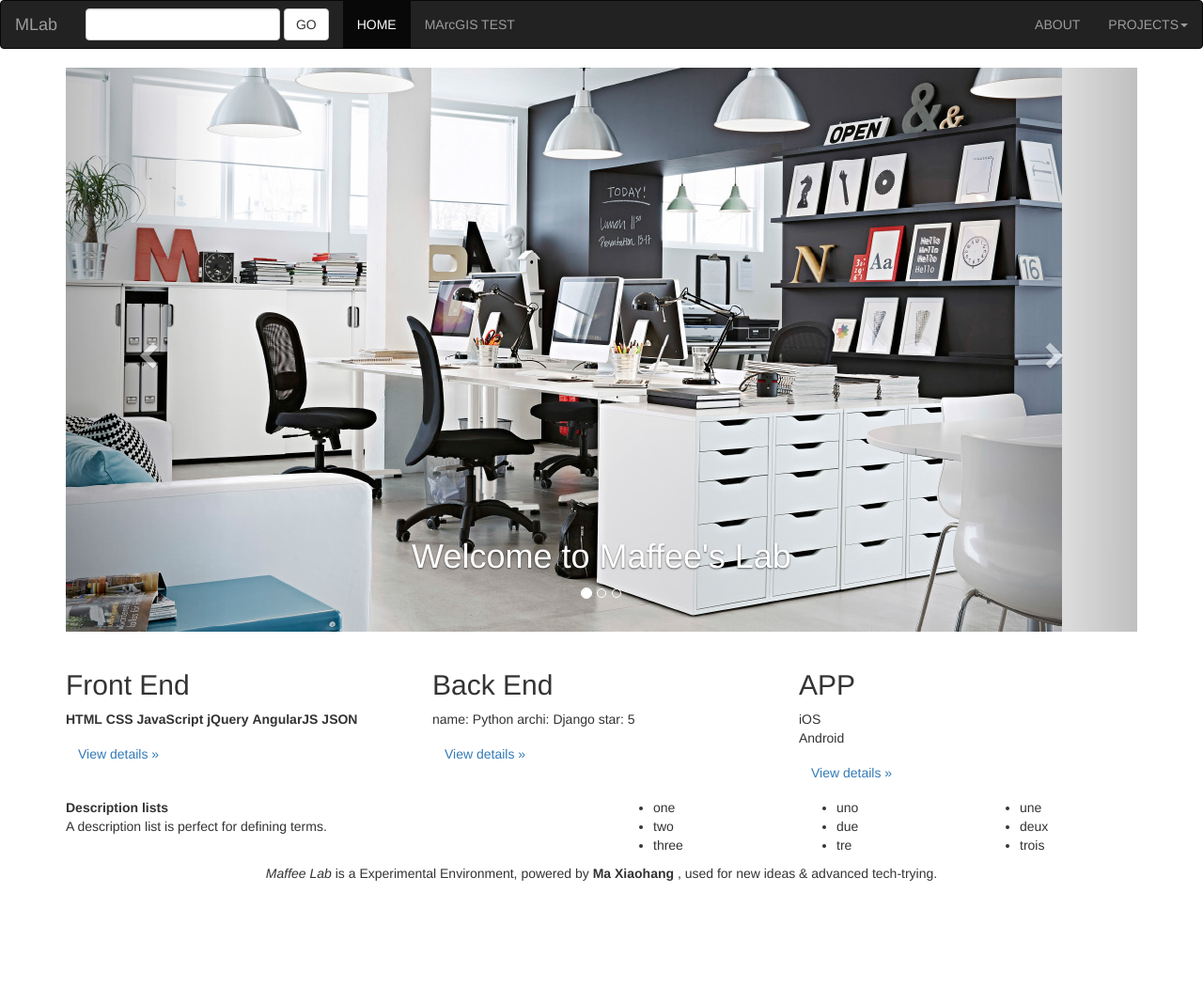
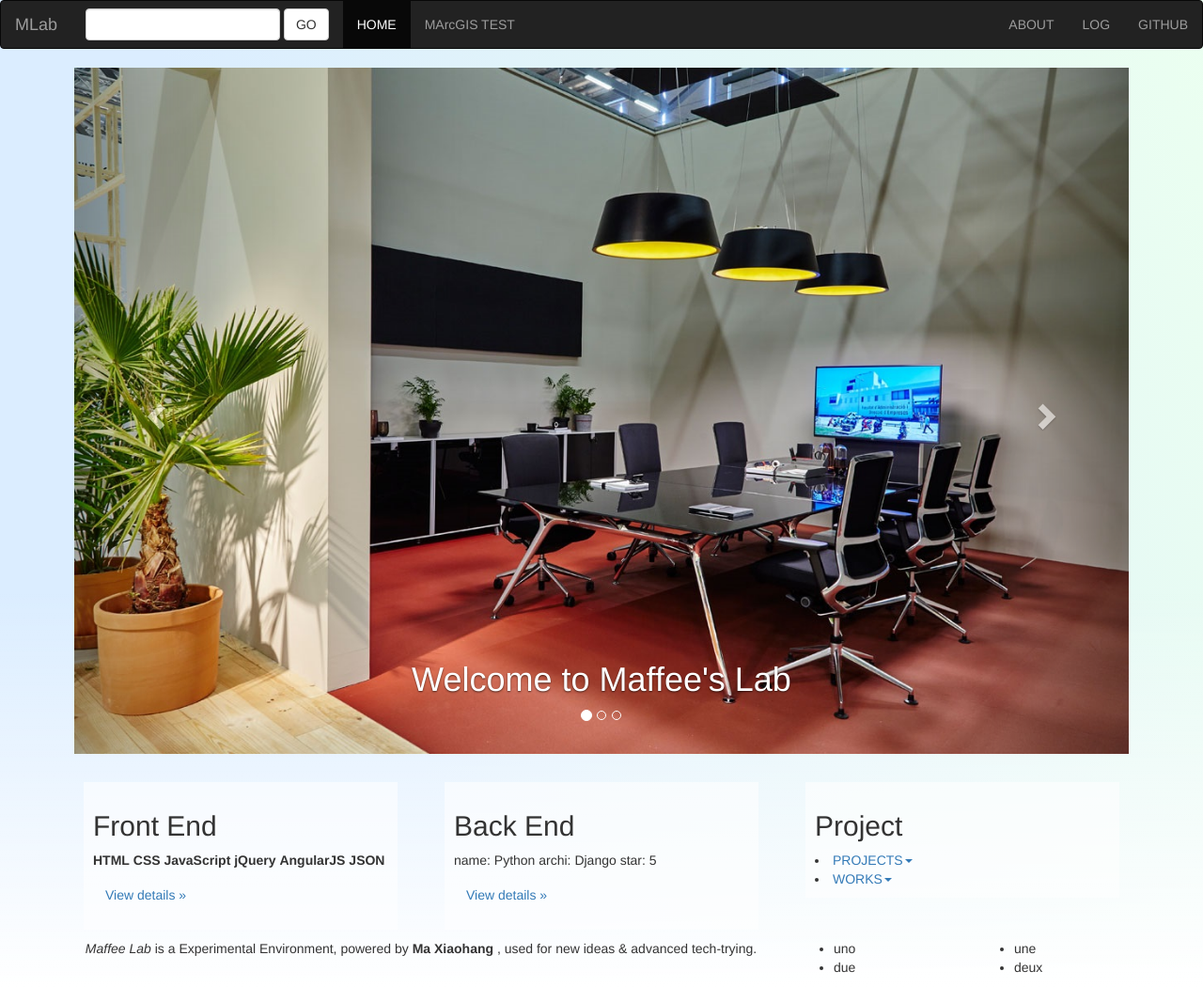
Before and after one commit to maffe008/mysite, a Django app: page / in a window 1280 px wide. Shown: the whole page at 94% size. Before the commit the page ends 937 px from the top, so only its background shows below. Run offline with Django 3.2, Linux system fonts and the light colour scheme; some libraries are stand-ins or nearby versions.

Commit message:
FE change

```diff
--- a/learn/static/css/mysite.css
+++ b/learn/static/css/mysite.css
@@ -1,19 +1,43 @@
 div#mysite{
-    background-image: linear-gradient(180deg, rgba(255,255,255,0) 60%, #fff)
+    background-image:
+            linear-gradient(180deg, rgba(255,255,255,0) 60%, #fff),
+            linear-gradient(70deg, #dbedff 32%, #ebfff0)
 
 }
-div#mysite-nav{
+.container{
+  margin-left: auto;
+  margin-right: auto;
+}
+@media (min-width: 768px) {
+  .container {
+    width: 90%;
 
+  }
 }
+@media (min-width: 992px) {
+  .container {
+    width: 90%;
+  }
+}
+@media (min-width: 1200px) {
+  .container {
+    width: 90%;
+    overflow-x: hidden;
+  }
+}
+
+
 .nav-container {
   padding-right: 0;
   padding-left: 0;
   margin-right: 0;
   margin-left: 0;
+
 }
 @media (min-width: 768px) {
   .nav-container {
     width: 100%;
+
   }
 }
 @media (min-width: 992px) {
@@ -24,6 +48,7 @@ div#mysite-nav{
 @media (min-width: 1200px) {
   .nav-container {
     width: 100%;
+    overflow-x: hidden;
   }
 }
 .nav-container-fluid {
@@ -36,3 +61,16 @@ div#mysite-nav{
   margin-right: 0;
   margin-left: 0;
 }
+
+div#footer-description {
+
+}
+div.home-info{
+  background-color: rgba(255,255,255,0.6);
+  padding: 10px;
+  margin: 10px;
+}
+
+div#footer{
+
+}
--- a/learn/templates/footer.html
+++ b/learn/templates/footer.html
@@ -1,29 +1,11 @@
 
-<div class="row clearfix">
-    <div class="col-md-6 column">
-        <dl>
-            <dt>
-                Description lists
-            </dt>
-            <dd>
-                A description list is perfect for defining terms.
-            </dd>
-        </dl>
+<div id="footer" class="row clearfix">
+    <div class="col-md-8 column" id="footer-description">
+        <p class="text-center">
+             <em>Maffee Lab</em> is a Experimental Environment, powered by <strong>Ma Xiaohang</strong> , used for new ideas & advanced tech-trying.
+        </p>
     </div>
-    <div class="col-md-2 column">
-        <ul>
-            <li>
-                one
-            </li>
-            <li>
-                two
-            </li>
-            <li>
-                three
-            </li>
 
-        </ul>
-    </div>
     <div class="col-md-2 column">
         <ul>
             <li>
@@ -31,9 +13,6 @@
             </li>
             <li>
                 due
-            </li>
-            <li>
-                tre
             </li>
         </ul>
     </div>
@@ -45,9 +24,6 @@
             <li>
                 deux
             </li>
-            <li>
-                trois
-            </li>
         </ul>
     </div>
 </div>
--- a/learn/templates/home.html
+++ b/learn/templates/home.html
@@ -7,6 +7,7 @@
 <br/>
 <div class="row clearfix">
     <div class="col-md-4 column">
+        <div class="home-info">
             <h2>
                 Front End
             </h2>
@@ -19,7 +20,9 @@
                  <a class="btn" href="#">View details »</a>
             </p>
         </div>
+    </div>
     <div class="col-md-4 column">
+        <div class="home-info">
             <h2>
                 Back End
             </h2>
@@ -32,17 +35,46 @@
                  <a class="btn" href="#">View details »</a>
             </p>
         </div>
+    </div>
     <div class="col-md-4 column">
+        <div class="home-info">
             <h2>
-            APP
+                Project
             </h2>
-        <p>
-            iOS<br/>
-            Android
-        </p>
-        <p>
-             <a class="btn" href="#">View details »</a>
-        </p>
+            <li class="dropdown">
+                 <a href="#" class="dropdown-toggle" data-toggle="dropdown">PROJECTS<strong class="caret"></strong></a>
+                <ul class="dropdown-menu">
+                    <li>
+                         <a href="#">SoshineSee</a>
+                    </li>
+                    <li>
+                         <a href="#">CompMan</a>
+                    </li>
+                    <li>
+                         <a href="#">maffee.cn</a>
+                    </li>
+                    <li class="divider">
+                    </li>
+                    <li>
+                         <a href="#">Maffee MOOC</a>
+                    </li>
+                </ul>
+            </li>
+            <li class="dropdown">
+                 <a href="#" class="dropdown-toggle" data-toggle="dropdown">WORKS<strong class="caret"></strong></a>
+                <ul class="dropdown-menu">
+                    <li>
+                         <a href="#">iVIC</a>
+                    </li>
+                    <li>
+                         <a href="#">MPX</a>
+                    </li>
+                    <li>
+                         <a href="#">Me2Dreamer</a>
+                    </li>
+                </ul>
+            </li>
+        </div>
     </div>
 </div>
 
--- a/learn/templates/legel.html
+++ b/learn/templates/legel.html
@@ -1,7 +1,5 @@
 <div class="row clearfix">
     <div class="col-md-12 column">
-        <p class="text-center">
-             <em>Maffee Lab</em> is a Experimental Environment, powered by <strong>Ma Xiaohang</strong> , used for new ideas & advanced tech-trying.
-        </p>
+
     </div>
 </div>
--- a/learn/templates/nav.html
+++ b/learn/templates/nav.html
@@ -31,25 +31,13 @@
                     <li>
                          <a href="#">ABOUT</a>
                     </li>
-                    <li class="dropdown">
-                         <a href="#" class="dropdown-toggle" data-toggle="dropdown">PROJECTS<strong class="caret"></strong></a>
-                        <ul class="dropdown-menu">
-                            <li>
-                                 <a href="#">SoshineSee</a>
-                            </li>
-                            <li>
-                                 <a href="#">CompMan</a>
-                            </li>
-                            <li>
-                                 <a href="#">maffee.cn</a>
-                            </li>
-                            <li class="divider">
-                            </li>
-                            <li>
-                                 <a href="#">Maffee MOOC</a>
-                            </li>
-                        </ul>
+                    <li>
+                         <a href="#">LOG</a>
                     </li>
+                    <li>
+                         <a href="#">GITHUB</a>
+                    </li>
+
                 </ul>
             </div>
         </nav>
```
Also changed, not shown: learn/static/img/company1.jpg, learn/static/img/company2.jpg, learn/static/img/company3.jpg. Lines whose indentation alone changed are shown as unchanged.
